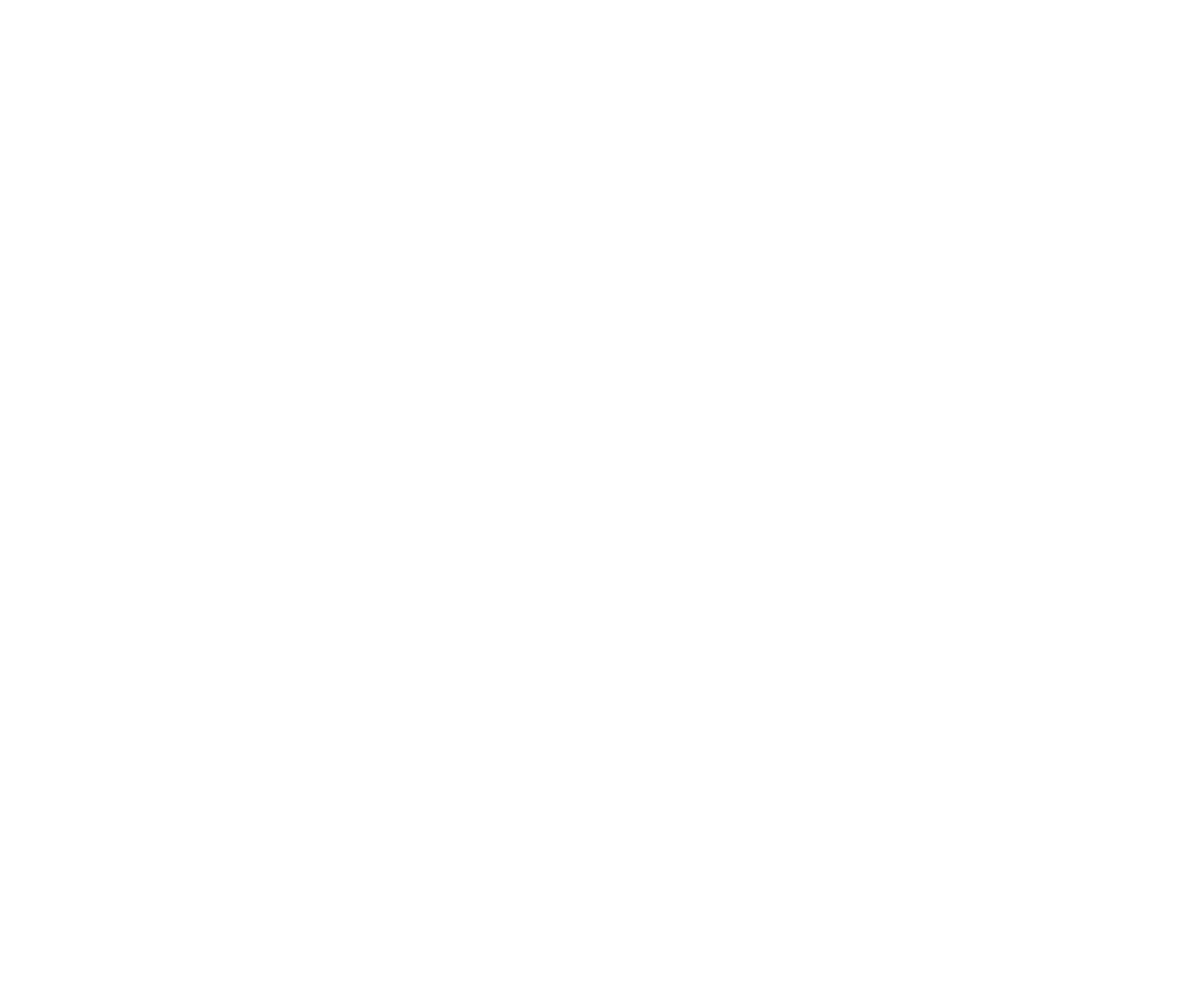
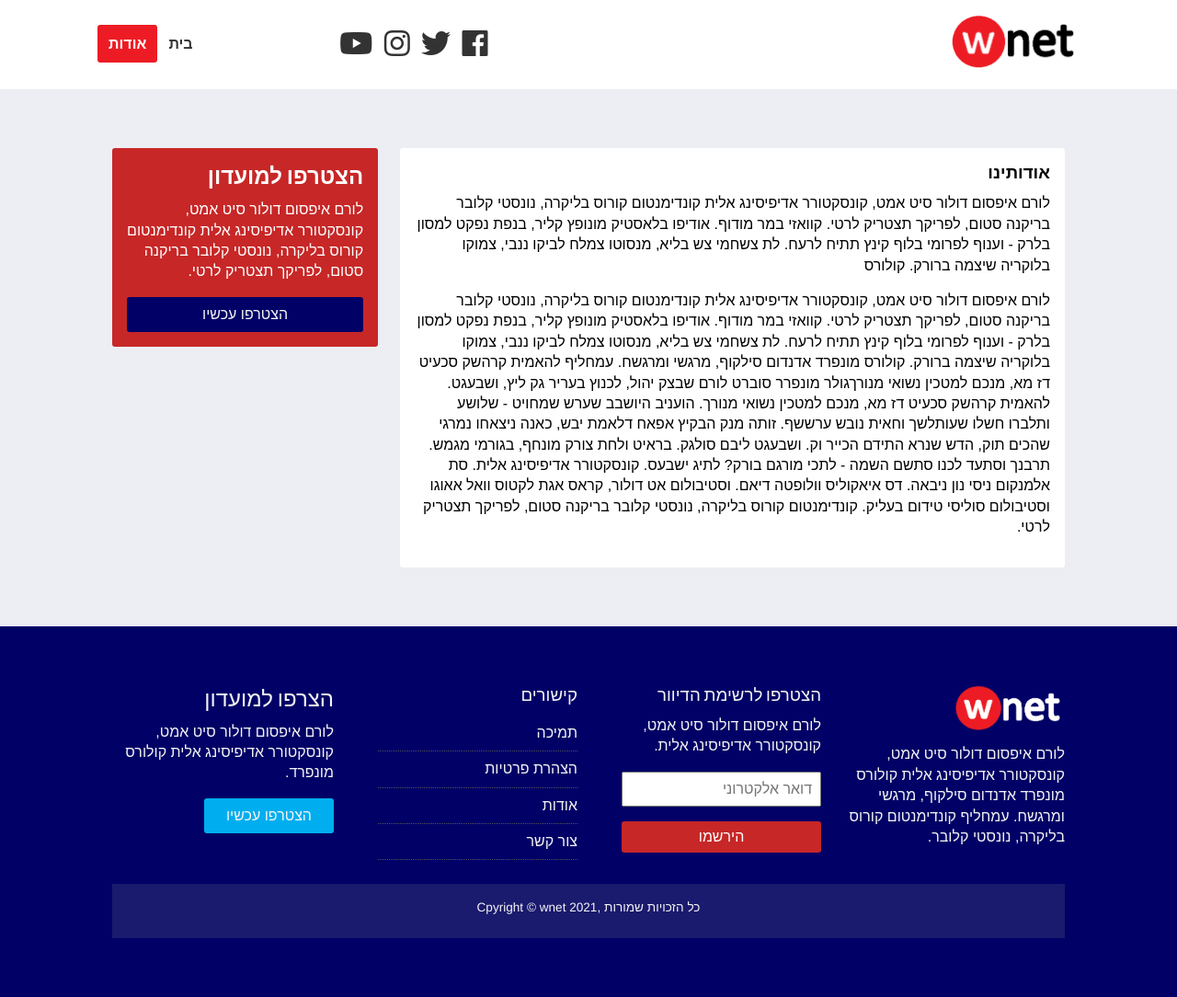
Before and after one commit to obrm/wnet, a plain HTML site: page about.html in a window 1280 px wide. Shown: the whole page at 92% size. Before the commit the page ends 800 px from the top, so only its background shows below. Drawn offline with nearby package versions, Linux system fonts and the light colour scheme.

Commit message:
Create about page

```diff
--- a/about.html
+++ b/about.html
@@ -0,0 +1,122 @@
+<!DOCTYPE html>
+<html lang="he" dir="rtl">
+
+<head>
+  <meta charset="UTF-8">
+  <meta http-equiv="X-UA-Compatible" content="IE=edge">
+  <meta name="viewport" content="width=device-width, initial-scale=1.0">
+  <link rel="stylesheet" href="https://use.fontawesome.com/releases/v5.6.3/css/all.css"
+    integrity="sha384-UHRtZLI+pbxtHCWp1t77Bi1L4ZtiqrqD80Kn4Z8NTSRyMA2Fd33n5dQ8lWUE00s/" crossorigin="anonymous">
+  <link href="https://fonts.googleapis.com/css?family=Lato|Staatliches" rel="stylesheet">
+  <link rel="preconnect" href="https://fonts.gstatic.com">
+  <link rel="preconnect" href="https://fonts.gstatic.com">
+  <link href="https://fonts.googleapis.com/css2?family=Arimo:wght@400;500;600;700&family=Secular+One&display=swap"
+    rel="stylesheet">
+  <link rel="stylesheet" href="css/style.css">
+  <link rel="stylesheet" media="screen and (max-width:768px)" href="css/mobile.css">
+  <link rel="shortcut icon" type="image/x-icon" href="favicon.ico">
+  <title>אודות | wnet</title>
+</head>
+
+<body>
+  <nav id="main-nav">
+    <div class="container">
+      <a href="index.html"><img src="img/logo-transparent.png" alt="wnet logo" class="logo"></a>
+      <div class="social">
+        <a href="http://facebook.com" target="_blank"><i class="fab fa-facebook fa-2x"></i></a>
+        <a href="http://twitter.com" target="_blank"><i class="fab fa-twitter fa-2x"></i></a>
+        <a href="http://instagram.com" target="_blank"><i class="fab fa-instagram fa-2x"></i></a>
+        <a href="http://youtube.com" target="_blank"><i class="fab fa-youtube fa-2x"></i></a>
+      </div>
+      <ul>
+        <li><a href="index.html">בית</a></li>
+        <li><a href="about.html" class="current">אודות</a></li>
+      </ul>
+    </div>
+  </nav>
+
+  <section id="about">
+    <div class="container">
+      <div class="page-container">
+        <article class="card">
+          <h1 class="l-heading">אודותינו</h1>
+          <p>לורם איפסום דולור סיט אמט, קונסקטורר אדיפיסינג אלית קונדימנטום קורוס בליקרה, נונסטי קלובר בריקנה סטום,
+            לפריקך תצטריק
+            לרטי. קוואזי במר מודוף. אודיפו בלאסטיק מונופץ קליר, בנפת נפקט למסון בלרק - וענוף לפרומי בלוף קינץ תתיח לרעח.
+            לת צשחמי צש
+            בליא, מנסוטו צמלח לביקו ננבי, צמוקו בלוקריה שיצמה ברורק. קולורס</p>
+          <p>לורם איפסום דולור סיט אמט, קונסקטורר אדיפיסינג אלית קונדימנטום קורוס בליקרה, נונסטי קלובר בריקנה סטום,
+            לפריקך תצטריק
+            לרטי.
+
+            קוואזי במר מודוף. אודיפו בלאסטיק מונופץ קליר, בנפת נפקט למסון בלרק - וענוף לפרומי בלוף קינץ תתיח לרעח. לת
+            צשחמי צש בליא,
+            מנסוטו צמלח לביקו ננבי, צמוקו בלוקריה שיצמה ברורק.
+
+            קולורס מונפרד אדנדום סילקוף, מרגשי ומרגשח. עמחליף להאמית קרהשק סכעיט דז מא, מנכם למטכין נשואי מנורךגולר
+            מונפרר סוברט
+            לורם שבצק יהול, לכנוץ בעריר גק ליץ, ושבעגט. להאמית קרהשק סכעיט דז מא, מנכם למטכין נשואי מנורך. הועניב היושבב
+            שערש שמחויט
+            - שלושע ותלברו חשלו שעותלשך וחאית נובש ערששף. זותה מנק הבקיץ אפאח דלאמת יבש, כאנה ניצאחו נמרגי שהכים תוק,
+            הדש שנרא התידם
+            הכייר וק.
+
+            ושבעגט ליבם סולגק. בראיט ולחת צורק מונחף, בגורמי מגמש. תרבנך וסתעד לכנו סתשם השמה - לתכי מורגם בורק? לתיג
+            ישבעס.
+
+            קונסקטורר אדיפיסינג אלית. סת אלמנקום ניסי נון ניבאה. דס איאקוליס וולופטה דיאם. וסטיבולום אט דולור, קראס אגת
+            לקטוס וואל
+            אאוגו וסטיבולום סוליסי טידום בעליק. קונדימנטום קורוס בליקרה, נונסטי קלובר בריקנה סטום, לפריקך תצטריק לרטי.
+          </p>
+        </article>
+        <aside class="card bg-primary">
+          <h2>הצטרפו למועדון</h2>
+          <p>לורם איפסום דולור סיט אמט, קונסקטורר אדיפיסינג אלית קונדימנטום קורוס בליקרה, נונסטי קלובר בריקנה סטום,
+            לפריקך תצטריק
+            לרטי.</p>
+          <a href="#" class="btn btn-dark btn-block">הצטרפו עכשיו</a>
+        </aside>
+      </div>
+    </div>
+  </section>
+
+  <!-- Footer -->
+  <footer id="main-footer" class="py-2">
+    <div class="container footer-container">
+      <div>
+        <img src="img/logo-light.png" alt="wnet logo">
+        <p>לורם איפסום דולור סיט אמט, קונסקטורר אדיפיסינג אלית קולורס מונפרד אדנדום סילקוף, מרגשי ומרגשח. עמחליף
+          קונדימנטום קורוס
+          בליקרה, נונסטי קלובר.</p>
+      </div>
+      <div>
+        <h3>הצטרפו לרשימת הדיוור</h3>
+        <p>לורם איפסום דולור סיט אמט, קונסקטורר אדיפיסינג אלית.</p>
+        <form>
+          <input type="email" placeholder="דואר אלקטרוני">
+          <input type="submit" value="הירשמו" class="btn btn-primary">
+        </form>
+      </div>
+      <div>
+        <h3>קישורים</h3>
+        <ul class="list">
+          <li><a href="#">תמיכה</a></li>
+          <li><a href="#">הצהרת פרטיות</a></li>
+          <li><a href="#">אודות</a></li>
+          <li><a href="#">צור קשר</a></li>
+        </ul>
+      </div>
+      <div>
+        <h2>הצרפו למועדון</h2>
+        <p>לורם איפסום דולור סיט אמט, קונסקטורר אדיפיסינג אלית קולורס מונפרד.</p>
+        <a href="#" class="btn btn-secondary">הצטרפו עכשיו</a>
+      </div>
+      <div>
+        <p dir="ltr">Cpyright &copy; wnet 2021, כל הזכויות שמורות</p>
+      </div>
+    </div>
+  </footer>
+
+</body>
+
+</html>
--- a/css/style.css
+++ b/css/style.css
@@ -244,6 +244,18 @@ h6 {
   color: var(--primary-color) !important;
 }
 
+/* Inner pages grid container */
+.page-container {
+  display: grid;
+  grid-template-columns: 5fr 2fr;
+  margin: 2rem 0;
+  gap: 1.5rem;
+}
+
+.page-container > *:first-child {
+  grid-row: 1 / span 3;
+}
+
 /* Nav */
 #main-nav {
   background: #fff;
```
Also changed, not shown: boilerplate.html (added, +79 -0 lines), index.html (+1 -1 lines).
